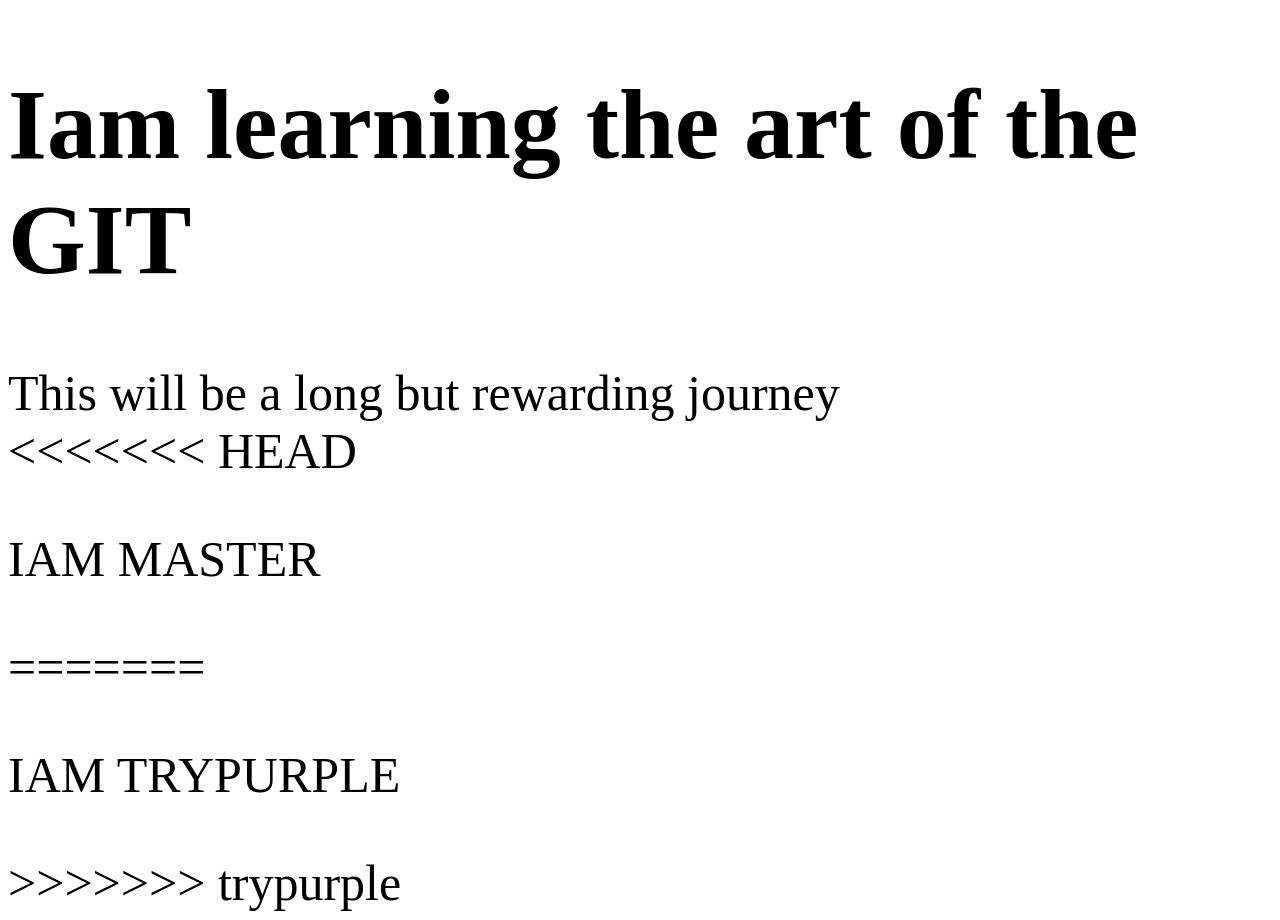
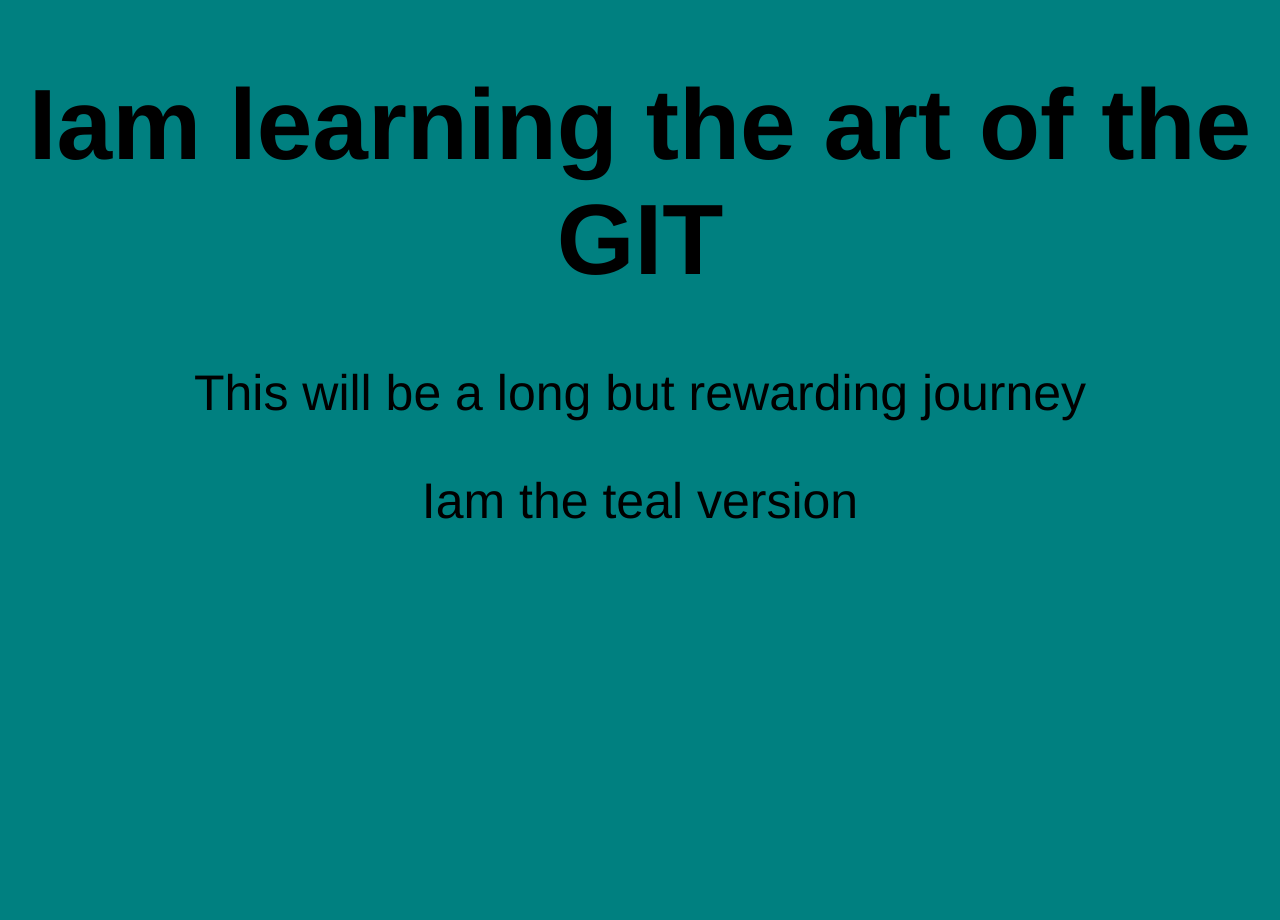
Before and after one commit to Knochen01/Teal-bg-style-site, a plain HTML site: page index.html in a window 1280 px wide. After the commit the page ends 800 px from the top, so only its background shows below. Drawn offline with Linux system fonts and the light colour scheme.

Commit message:
Added teal color to b

```diff
--- a/index.html
+++ b/index.html
@@ -11,11 +11,8 @@
     <H1> Iam learning the art of the GIT</H1>
 
     <section> This will be a long but rewarding journey</section>
-<<<<<<< HEAD
-    <p>IAM MASTER</p>
-=======
-    <p>IAM TRYPURPLE</p>
->>>>>>> trypurple
+    <p>Iam the teal version</p>
+
     <script src='app.js'></script>
 </body>
 </html>
--- a/style.css
+++ b/style.css
@@ -1,9 +1,7 @@
 body {
-<<<<<<< HEAD
-    background-color: yellow;
-    font-size: 40px;
-=======
-    background-color: purple;
+    background-color: teal;
     font-size: 50px;
->>>>>>> trypurple
+    font-family: 'Franklin Gothic Medium', 'Arial Narrow', Arial, sans-serif;
+    justify-content: center;
+    text-align: center;
 }
```
